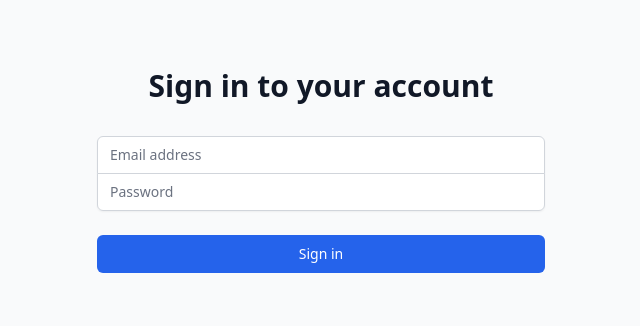
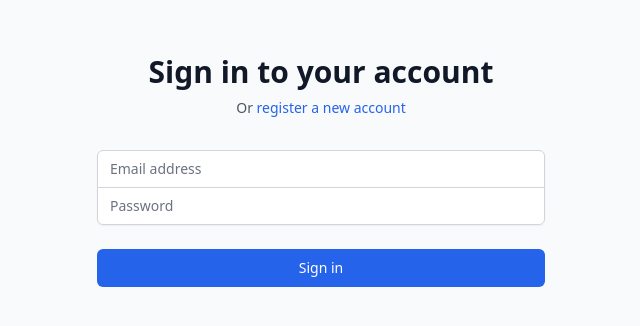
Before and after one commit to thomassimplineers/react-auth-system, a React (Create React App) app: page / in a window 1280 px wide. Shown: the part 242-568 px from the top of the page, without its empty margins (319-959 px from the left). Built offline with nearby package versions, Linux system fonts and the light colour scheme; the HTML template or start-up script is replaced by a standard one.

Commit message:
Add registration link to Login component and update App.js with page switching

```diff
--- a/src/App.js
+++ b/src/App.js
@@ -1,9 +1,17 @@
+import { useState } from 'react';
 import Login from './components/Login';
+import Register from './components/Register';
 
 function App() {
+  const [isLogin, setIsLogin] = useState(true);
+
   return (
     <div className="App">
-      <Login />
+      {isLogin ? (
+        <Login onRegisterClick={() => setIsLogin(false)} />
+      ) : (
+        <Register onLoginClick={() => setIsLogin(true)} />
+      )}
     </div>
   );
 }
--- a/src/components/Login.js
+++ b/src/components/Login.js
@@ -1,7 +1,7 @@
 import { useState } from 'react';
 import { supabase } from '../lib/supabase';
 
-const Login = () => {
+const Login = ({ onRegisterClick }) => {
   const [email, setEmail] = useState('');
   const [password, setPassword] = useState('');
   const [error, setError] = useState('');
@@ -37,6 +37,15 @@ const Login = () => {
           <h2 className="mt-6 text-center text-3xl font-extrabold text-gray-900">
             Sign in to your account
           </h2>
+          <p className="mt-2 text-center text-sm text-gray-600">
+            Or{' '}
+            <button
+              onClick={onRegisterClick}
+              className="font-medium text-blue-600 hover:text-blue-500 focus:outline-none"
+            >
+              register a new account
+            </button>
+          </p>
         </div>
         <form className="mt-8 space-y-6" onSubmit={handleSubmit}>
           {error && (
```
